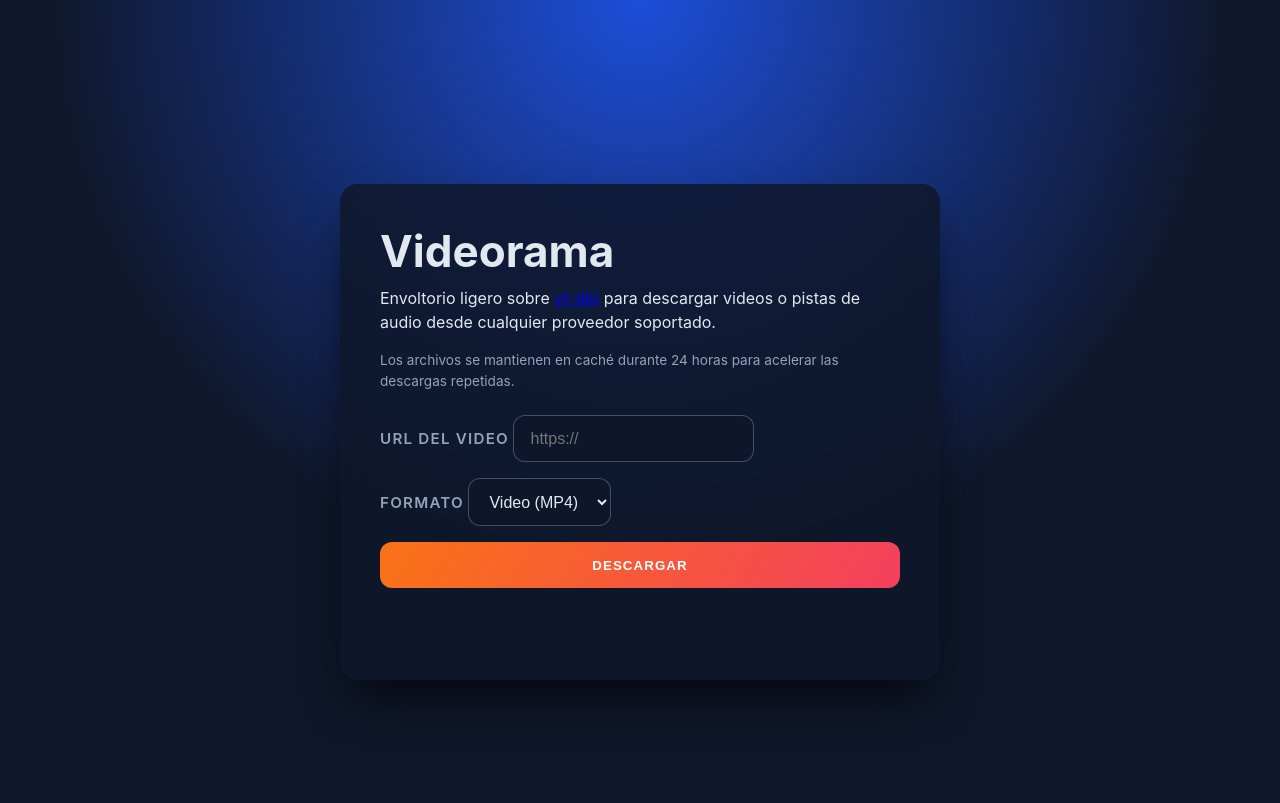
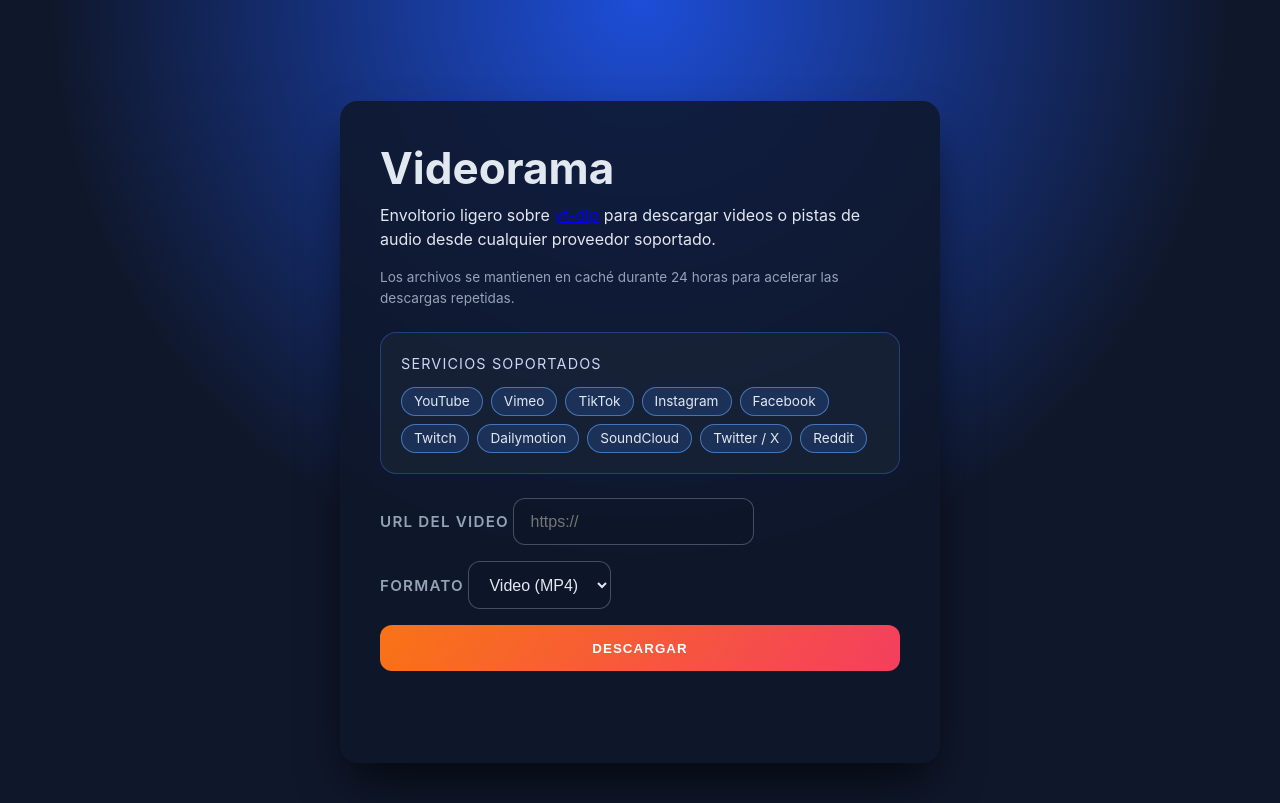
Before and after one commit to successbyfailure/Videorama, a FastAPI app: page / in a window 1280 px wide. Shown: the top 803 px of the page. Run offline with FastAPI, Linux system fonts and the light colour scheme.

Commit message:
Improve YouTube downloads and UI

```diff
--- a/app/main.py
+++ b/app/main.py
@@ -16,6 +16,19 @@
 CACHE_DIR = Path(os.getenv("CACHE_DIR", "data/cache"))
 CACHE_DIR.mkdir(parents=True, exist_ok=True)
 CACHE_TTL_SECONDS = int(os.getenv("CACHE_TTL_SECONDS", 60 * 60 * 24))
+SUPPORTED_SERVICES = [
+    "YouTube",
+    "Vimeo",
+    "TikTok",
+    "Instagram",
+    "Facebook",
+    "Twitch",
+    "Dailymotion",
+    "SoundCloud",
+    "Twitter / X",
+    "Reddit",
+]
+YTDLP_PROXY = os.getenv("YTDLP_PROXY")
 
 app = FastAPI(title=APP_TITLE, version="1.0.0")
 templates = Jinja2Templates(directory="templates")
@@ -102,23 +115,21 @@
     return f"{slugify(title)}.{ext}"
 
 
-def download_media(url: str, media_format: str) -> Tuple[Path, Dict]:
-    key = cache_key(url, media_format)
-    purge_expired_entries()
-    cached_path, cached_meta = fetch_cached_file(key)
-    if cached_path:
-        return cached_path, cached_meta
-
-    outtmpl = str(CACHE_DIR / f"{key}.%(ext)s")
-    base_opts = {
+def build_ydl_options(media_format: str, *, cache_key_value: str, force_no_proxy: bool = False) -> Dict:
+    outtmpl = str(CACHE_DIR / f"{cache_key_value}.%(ext)s")
+    base_opts: Dict = {
         "outtmpl": outtmpl,
         "noplaylist": True,
         "quiet": True,
         "no_warnings": True,
     }
+    if force_no_proxy:
+        base_opts["proxy"] = ""
+    elif YTDLP_PROXY:
+        base_opts["proxy"] = YTDLP_PROXY
 
     if media_format == "audio":
-        ydl_opts = {
+        return {
             **base_opts,
             "format": "bestaudio/best",
             "postprocessors": [
@@ -129,18 +140,37 @@
                 }
             ],
         }
-    else:
-        ydl_opts = {
-            **base_opts,
-            "format": "bv*+ba/b",
-            "merge_output_format": "mp4",
-        }
 
-    try:
-        with yt_dlp.YoutubeDL(ydl_opts) as ydl:
-            info = ydl.extract_info(url, download=True)
-    except Exception as exc:  # pragma: no cover - yt-dlp errors are direct
-        raise DownloadError(str(exc)) from exc
+    return {
+        **base_opts,
+        "format": "bv*+ba/b",
+        "merge_output_format": "mp4",
+    }
+
+
+def should_retry_without_proxy(error: Exception) -> bool:
+    message = str(error).lower()
+    return "proxy" in message or "403" in message or "forbidden" in message
+
+
+def download_media(url: str, media_format: str) -> Tuple[Path, Dict]:
+    key = cache_key(url, media_format)
+    purge_expired_entries()
+    cached_path, cached_meta = fetch_cached_file(key)
+    if cached_path:
+        return cached_path, cached_meta
+
+    def extract(force_no_proxy: bool = False) -> Dict:
+        ydl_opts = build_ydl_options(media_format, cache_key_value=key, force_no_proxy=force_no_proxy)
+        try:
+            with yt_dlp.YoutubeDL(ydl_opts) as ydl:
+                return ydl.extract_info(url, download=True)
+        except Exception as exc:  # pragma: no cover - yt-dlp errors are direct
+            if not force_no_proxy and should_retry_without_proxy(exc):
+                return extract(force_no_proxy=True)
+            raise DownloadError(str(exc)) from exc
+
+    info = extract()
 
     requested = info.get("requested_downloads") or []
     if requested:
@@ -164,7 +194,14 @@
 
 @app.get("/", response_class=HTMLResponse)
 async def index(request: Request) -> HTMLResponse:
-    return templates.TemplateResponse("index.html", {"request": request, "app_name": APP_TITLE})
+    return templates.TemplateResponse(
+        "index.html",
+        {
+            "request": request,
+            "app_name": APP_TITLE,
+            "supported_services": SUPPORTED_SERVICES,
+        },
+    )
 
 
 @app.get("/api/health")
--- a/templates/index.html
+++ b/templates/index.html
@@ -82,6 +82,35 @@
         min-height: 1.25rem;
         font-size: 0.9rem;
       }
+      .services {
+        margin: 1.5rem 0 0;
+        padding: 1.25rem;
+        border-radius: 16px;
+        border: 1px solid rgba(59, 130, 246, 0.35);
+        background: rgba(30, 41, 59, 0.55);
+      }
+      .services-title {
+        margin: 0 0 0.75rem;
+        font-size: 0.9rem;
+        text-transform: uppercase;
+        letter-spacing: 0.08em;
+        color: #cbd5f5;
+      }
+      .services-list {
+        margin: 0;
+        padding: 0;
+        display: flex;
+        flex-wrap: wrap;
+        gap: 0.5rem;
+        list-style: none;
+      }
+      .service-chip {
+        padding: 0.35rem 0.75rem;
+        border-radius: 999px;
+        background: rgba(59, 130, 246, 0.18);
+        border: 1px solid rgba(96, 165, 250, 0.6);
+        font-size: 0.85rem;
+      }
     </style>
   </head>
   <body>
@@ -95,6 +124,14 @@
       <p class="hint">
         Los archivos se mantienen en caché durante 24 horas para acelerar las descargas repetidas.
       </p>
+      <section class="services">
+        <p class="services-title">Servicios soportados</p>
+        <ul class="services-list">
+          {% for service in supported_services %}
+          <li class="service-chip">{{ service }}</li>
+          {% endfor %}
+        </ul>
+      </section>
       <form id="download-form">
         <div>
           <label for="url">URL del video</label>
```
